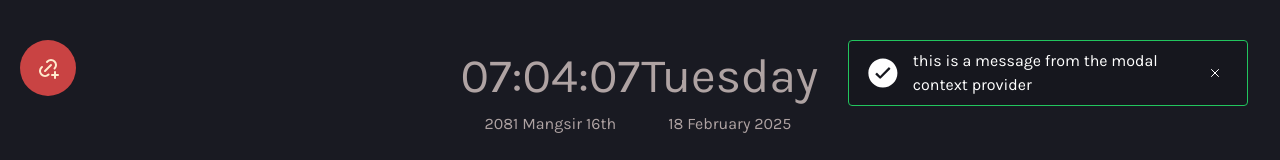
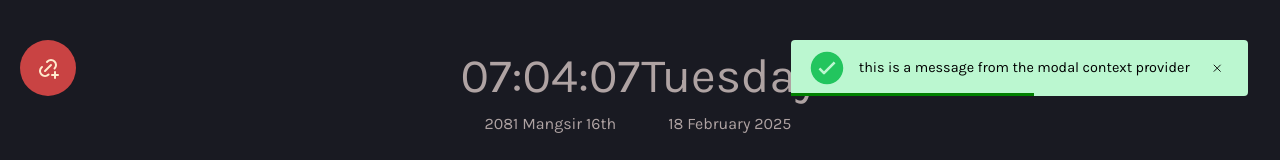
Before and after one commit to BipinKoirala7/startpage, a React (Vite) app: page / in a window 1280 px wide. Shown: the top 160 px of the page. Built offline with nearby package versions, Linux system fonts and the light colour scheme.

Commit message:
modal functionality added

```diff
--- a/index.html
+++ b/index.html
@@ -12,7 +12,7 @@
   </head>
   <body>
     <div id="root"></div>
-    <div id="modal" style="position: absolute;top: 0;bottom: 0;right: 0;left: 0;"></div>
+    <div id="modal" style="position: absolute;"></div>
     <div id="dialog"></div>
     <script type="module" src="/src/main.tsx"></script>
   </body>
--- a/src/App.css
+++ b/src/App.css
@@ -47,3 +47,52 @@ dialog::backdrop {
   border-radius: .5rem;
   z-index: 50;
 }
+
+#progress-bar{
+  position: absolute;
+  width: 1%;
+  height: 3px;
+  background-color: green;
+  bottom: 0;
+  left: 0;
+  transition: linear .25s;
+}
+
+@keyframes animateProgressBar {
+  0%{
+    width: 0%;
+  }
+  100%{
+    width: 100%;
+  }
+}
+
+/* #modal-wrapper{
+  animation: modalAnimateIn ease .5s forwards;
+} */
+
+.modalAnimationIn{
+  animation: modalAnimateIn ease .5s forwards;
+}
+
+.modalAnimationOut{
+  animation: modalAnimateOut ease .5s forwards;
+}
+
+@keyframes modalAnimateIn {
+    0%{
+      right: -110%;
+    }
+    100%{
+      right:2.5%;
+    }
+}
+
+@keyframes modalAnimateOut{
+  0%{
+    right: 2.5%;
+  }
+  100%{
+    right: -110%;
+  }
+}
--- a/src/Context/ModalContextProvider.tsx
+++ b/src/Context/ModalContextProvider.tsx
@@ -10,9 +10,7 @@ export interface ModalContextProps {
 
 export default function ModalContextProvider({ children }: { children: React.ReactNode }) {
   const [modalContent, setModalContent] = useState<ModalContent>(
-    <div>
       <p>this is a message from the modal context provider</p>
-    </div>
     );
 
     const contextValue: ModalContextProps = {
--- a/src/components/SideBar/LeftSideBar/CreateLinkContainer.tsx
+++ b/src/components/SideBar/LeftSideBar/CreateLinkContainer.tsx
@@ -2,9 +2,20 @@ import { TbLinkPlus } from "react-icons/tb";
 import IconButton from "../../UI/Buttons/IconButton";
 import DialogUI from "../../UI/DialogUI";
 import { useState } from "react";
+import { useModalContext } from "../../../util/util";
+import { ModalContextProps } from "../../../Context/ModalContextProvider";
 
 function CreateLinkContainer() {
   const [isOpenDialogBox, setIsOpenDialogBox] = useState<boolean>(false);
+  const {setModalContent}:ModalContextProps = useModalContext();
+  function handleSaveFunction(){
+    setModalContent((
+      <div>
+        the new link is created
+      </div>
+    ))
+    handleCloseFunction();
+  }
   function handleClick() {
     setIsOpenDialogBox(true);
   }
@@ -37,7 +48,7 @@ function CreateLinkContainer() {
               className="px-4 py-2 bg-input border-[1px] border-background rounded-[.25rem] outline-none"
             />
           </div>
-          <button className="border-[1px] border-input hover:bg-accent1 hover:text-primary transition-all rounded-[.25rem] py-2">
+          <button onClick={handleSaveFunction} className="border-[1px] border-input hover:bg-accent1 hover:text-primary transition-all rounded-[.25rem] py-2">
             Save
           </button>
         </div>
--- a/src/components/UI/Modal/Modal.tsx
+++ b/src/components/UI/Modal/Modal.tsx
@@ -1,4 +1,4 @@
-import { useEffect } from "react";
+import { useEffect, useRef } from "react";
 import { ModalContextProps } from "../../../Context/ModalContextProvider";
 import { useModalContext } from "../../../util/util";
 import { createPortal } from "react-dom";
@@ -9,22 +9,76 @@ import IconButton from "../Buttons/IconButton";
 
 function Modal() {
   const { modalContent }: ModalContextProps = useModalContext();
+  const counter = useRef(0);
+  const modalContainer = useRef<HTMLDivElement>(null);
+  const modalWrapper = useRef<HTMLDivElement>(null);
   useEffect(() => {
-    console.log(modalContent);
-    console.log("modal ran");
-  }, [modalContent]);
+    if (modalWrapper.current) {
+      modalWrapper.current.classList.remove("modalAnimationIn");
+      void modalWrapper.current.offsetWidth;
+      modalWrapper.current.classList.add("modalAnimationIn");
+    }
+    const interval = setInterval(() => {
+      console.log(counter.current)
+      if (counter.current < 100) {
+        counter.current++;
+        const progressBar = document.getElementById("progress-bar");
+        if (progressBar) {
+          console.log(progressBar)
+          progressBar.style.width = `${counter.current}%`;
+        }
+      } else {
+        clearInterval(interval);
+        counter.current = 0;
+        if (modalWrapper.current) {
+          modalWrapper.current.classList.add("modalAnimationOut");
+          setTimeout(() => {
+            modalWrapper.current?.classList.remove("modalAnimationOut");
+            modalWrapper.current?.classList.remove("modalAnimationIn");
+          }, 500);
+        }
+      }
+    }, 100)
+        return () => {
+          clearInterval(interval);
+        };
+  },
+   [modalContent]);
   return createPortal(
-    <div className="w-fit max-w-[25rem] h-fit fixed top-[5%] right-[2.5%] bg-input rounded-[.25rem] px-4 py-2 text-white flex items-center gap-3 border-[1px] border-green-500">
-      <IoIosCheckmarkCircle className="w-12 h-12" />
-      {modalContent}
-      <IconButton
-        className="p-2 hover:bg-primary rounded-full aspect-square"
-        needTooltip={false}
-        tooltipPlaceholder="close"
-        onClick={() => {}}
+    <div
+      ref={modalWrapper}
+      id="modal-wrapper"
+      style={{
+        width: "fit-content",
+        maxWidth: "75%",
+        height: "fit-content",
+        position: "fixed",
+        top: "5%",
+        right: "-110%",
+        backgroundColor: "#bbf7d0",
+        borderRadius: "0.25rem",
+        color: "black",
+        fontSize: "0.9rem",
+      }}
+      className=" "
+    >
+      <div
+        ref={modalContainer}
+        id="modal-container"
+        className="flex items-center gap-3 relative px-4 py-2"
       >
-        <IoCloseOutline />
-      </IconButton>
+        <IoIosCheckmarkCircle className="w-10 h-10 fill-green-500  rounded-full " />
+        {modalContent}
+        <IconButton
+          className="p-2 hover:bg-green-500 hover:text-white rounded-full aspect-square"
+          needTooltip={false}
+          tooltipPlaceholder="close"
+          onClick={()=> counter.current = 99}
+        >
+          <IoCloseOutline className=""/>
+        </IconButton>
+        <div id="progress-bar"></div>
+      </div>
     </div>,
     document.getElementById("modal") as Element
   );
--- a/vite.config.ts
+++ b/vite.config.ts
@@ -4,4 +4,7 @@ import react from '@vitejs/plugin-react-swc'
 // https://vite.dev/config/
 export default defineConfig({
   plugins: [react()],
+  server: {
+    allowedHosts:["1456-103-10-31-71.ngrok-free.app"]
+  }
 })
```
